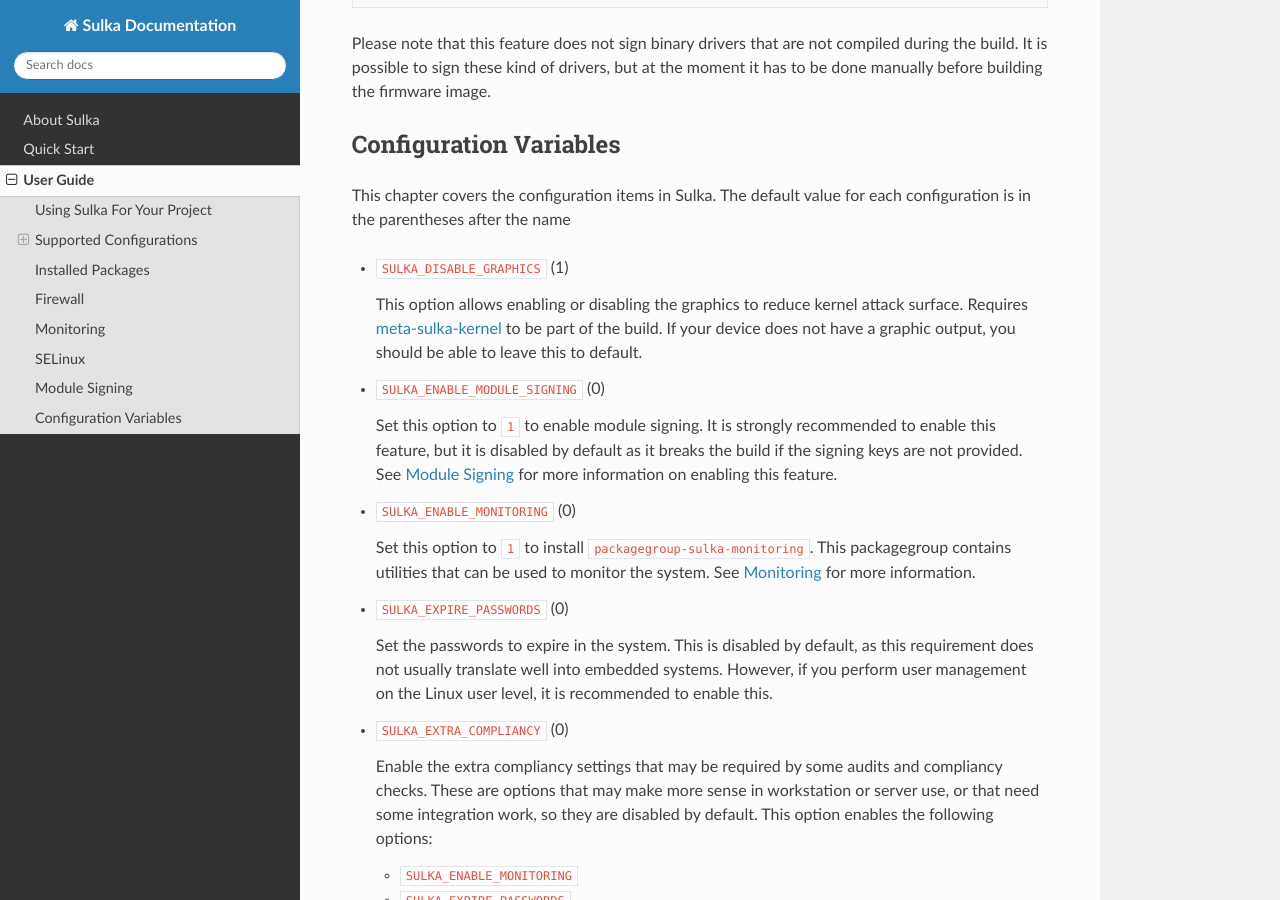
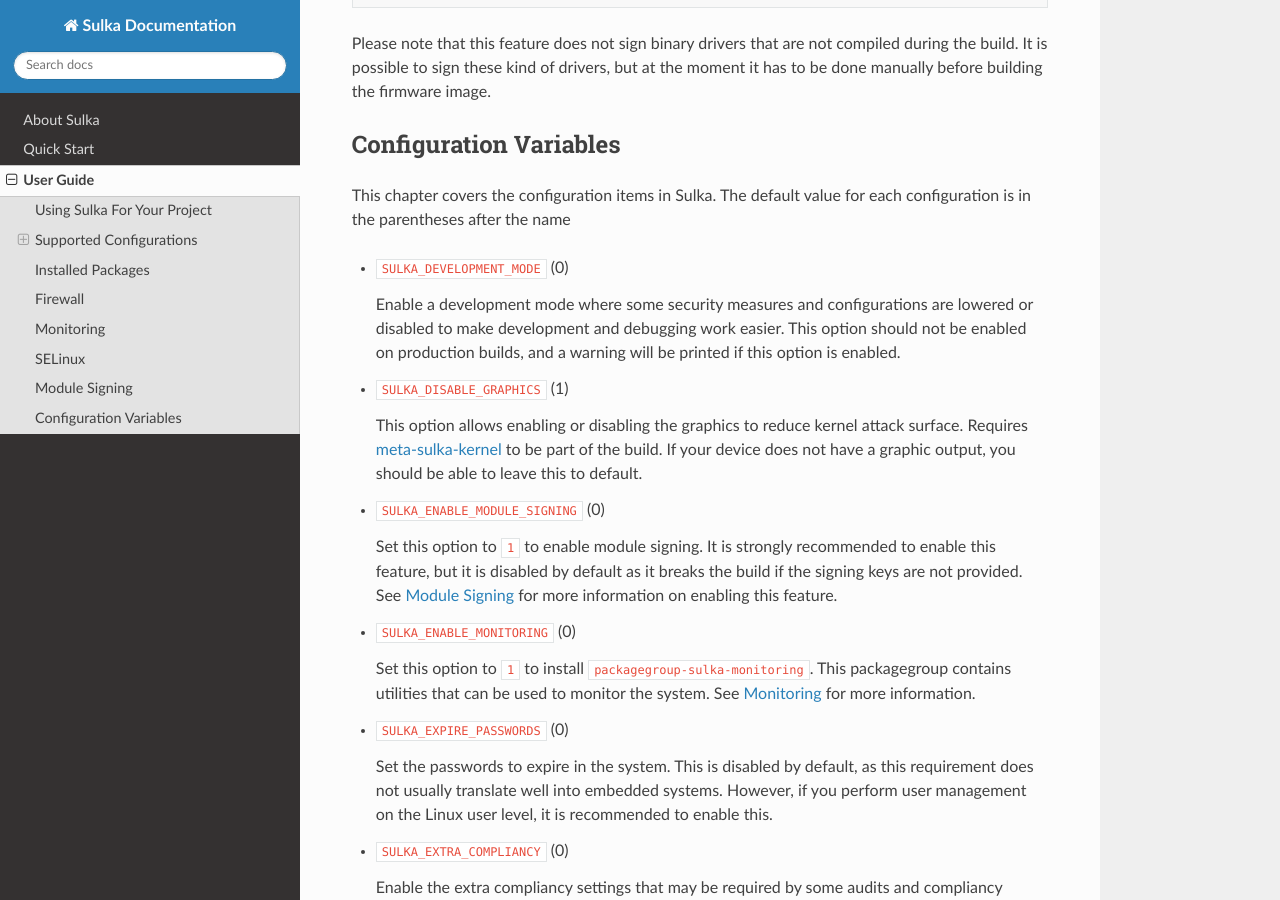
Before and after one commit to AltidSec/sulka-docs, a Sphinx documentation site: the page built from source/user-guide.rst, in a window 1280 px wide and 900 px high, scrolled down 4580 px. Built offline with Sphinx 7.4.7 and the Read the Docs theme 3.1.0, drawn with Linux system fonts in a browser that asks for light colours.

Commit message:
user-guide: Add information about development mode

```diff
--- a/source/user-guide.rst
+++ b/source/user-guide.rst
@@ -190,6 +190,11 @@
 
 This chapter covers the configuration items in Sulka. The default value for each configuration is in the parentheses after the name
 
+* ``SULKA_DEVELOPMENT_MODE`` (0)
+
+  Enable a development mode where some security measures and configurations are lowered or disabled to make development and debugging work easier.
+  This option should not be enabled on production builds, and a warning will be printed if this option is enabled.
+
 * ``SULKA_DISABLE_GRAPHICS`` (1)
 
   This option allows enabling or disabling the graphics to reduce kernel attack surface.
```
